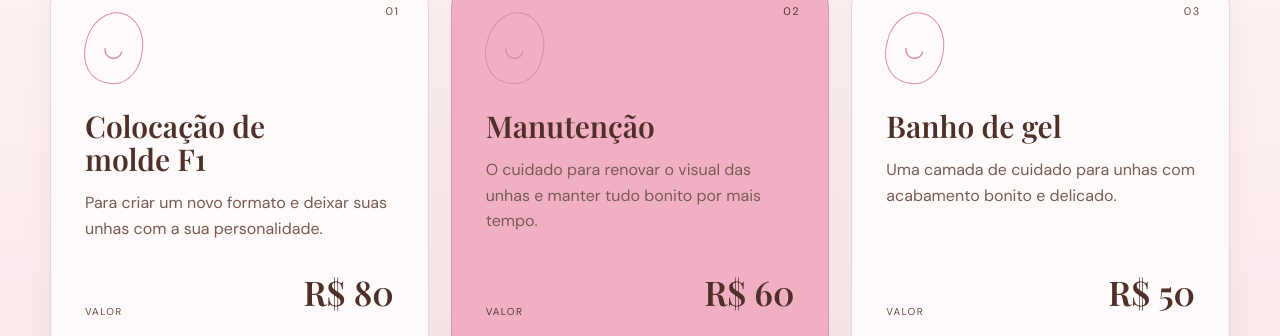
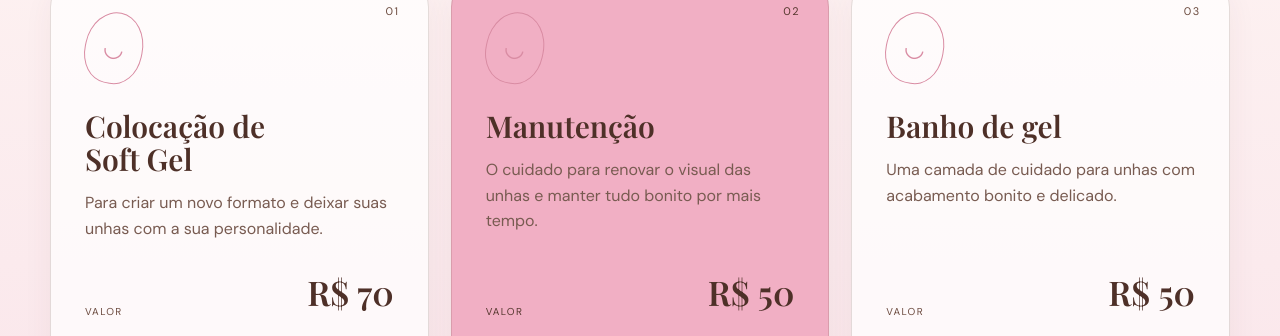
Before and after one commit to CodeShinu/angelliry-nails, a plain HTML site: page index.html in a window 1280 px wide. Shown: the part 2042-2378 px from the top of the page. Drawn offline with nearby package versions, Linux system fonts and the light colour scheme; a web font is replaced by a local one.

Commit message:
Atualiza serviços e preços do site

```diff
--- a/index.html
+++ b/index.html
@@ -66,8 +66,8 @@
       <img class="service-ornament decor" src="assets/ornamento.jpg" alt="" aria-hidden="true">
       <div class="section-heading centered reveal"><p class="kicker">02 · serviços</p><h2>Escolha o <em>seu ritmo</em></h2><p>Se estiver em dúvida, pode me chamar que eu te ajudo.</p></div>
       <div class="service-grid">
-        <article class="service-card reveal"><span class="card-number">01</span><span class="nail-icon" aria-hidden="true">◡</span><h3>Colocação de<br>molde F1</h3><p>Para criar um novo formato e deixar suas unhas com a sua personalidade.</p><div class="price"><small>a partir de</small><strong>R$ 80</strong></div><a class="card-link" href="https://wa.me/5511914689402?text=Oi%2C%20Angelliry!%20Vi%20no%20site%20o%20servi%C3%A7o%20de%20coloca%C3%A7%C3%A3o%20de%20molde%20F1%20por%20R%24%2080%20e%20gostaria%20de%20saber%20os%20hor%C3%A1rios%20dispon%C3%ADveis." target="_blank" rel="noopener noreferrer">Quero esse <span>↗</span></a></article>
-        <article class="service-card featured reveal"><span class="popular">queridinho ♡</span><span class="card-number">02</span><span class="nail-icon" aria-hidden="true">◡</span><h3>Manutenção</h3><p>O cuidado para renovar o visual das unhas e manter tudo bonito por mais tempo.</p><div class="price"><small>a partir de</small><strong>R$ 60</strong></div><a class="card-link" href="https://wa.me/5511914689402?text=Oi%2C%20Angelliry!%20Vi%20no%20site%20o%20servi%C3%A7o%20de%20manuten%C3%A7%C3%A3o%20por%20R%24%2060%20e%20gostaria%20de%20saber%20os%20hor%C3%A1rios%20dispon%C3%ADveis." target="_blank" rel="noopener noreferrer">Quero esse <span>↗</span></a></article>
+        <article class="service-card reveal"><span class="card-number">01</span><span class="nail-icon" aria-hidden="true">◡</span><h3>Colocação de<br>Soft Gel</h3><p>Para criar um novo formato e deixar suas unhas com a sua personalidade.</p><div class="price"><small>a partir de</small><strong>R$ 70</strong></div><a class="card-link" href="https://wa.me/5511914689402?text=Oi%2C%20Angelliry!%20Vi%20no%20site%20o%20servi%C3%A7o%20de%20coloca%C3%A7%C3%A3o%20de%20molde%20F1%20por%20R%24%2080%20e%20gostaria%20de%20saber%20os%20hor%C3%A1rios%20dispon%C3%ADveis." target="_blank" rel="noopener noreferrer">Quero esse <span>↗</span></a></article>
+        <article class="service-card featured reveal"><span class="popular">queridinho ♡</span><span class="card-number">02</span><span class="nail-icon" aria-hidden="true">◡</span><h3>Manutenção</h3><p>O cuidado para renovar o visual das unhas e manter tudo bonito por mais tempo.</p><div class="price"><small>a partir de</small><strong>R$ 50</strong></div><a class="card-link" href="https://wa.me/5511914689402?text=Oi%2C%20Angelliry!%20Vi%20no%20site%20o%20servi%C3%A7o%20de%20manuten%C3%A7%C3%A3o%20por%20R%24%2060%20e%20gostaria%20de%20saber%20os%20hor%C3%A1rios%20dispon%C3%ADveis." target="_blank" rel="noopener noreferrer">Quero esse <span>↗</span></a></article>
         <article class="service-card reveal"><span class="card-number">03</span><span class="nail-icon" aria-hidden="true">◡</span><h3>Banho de gel</h3><p>Uma camada de cuidado para unhas com acabamento bonito e delicado.</p><div class="price"><small>a partir de</small><strong>R$ 50</strong></div><a class="card-link" href="https://wa.me/5511914689402?text=Oi%2C%20Angelliry!%20Vi%20no%20site%20o%20servi%C3%A7o%20de%20banho%20de%20gel%20por%20R%24%2050%20e%20gostaria%20de%20saber%20os%20hor%C3%A1rios%20dispon%C3%ADveis." target="_blank" rel="noopener noreferrer">Quero esse <span>↗</span></a></article>
       </div>
     </section>
```
